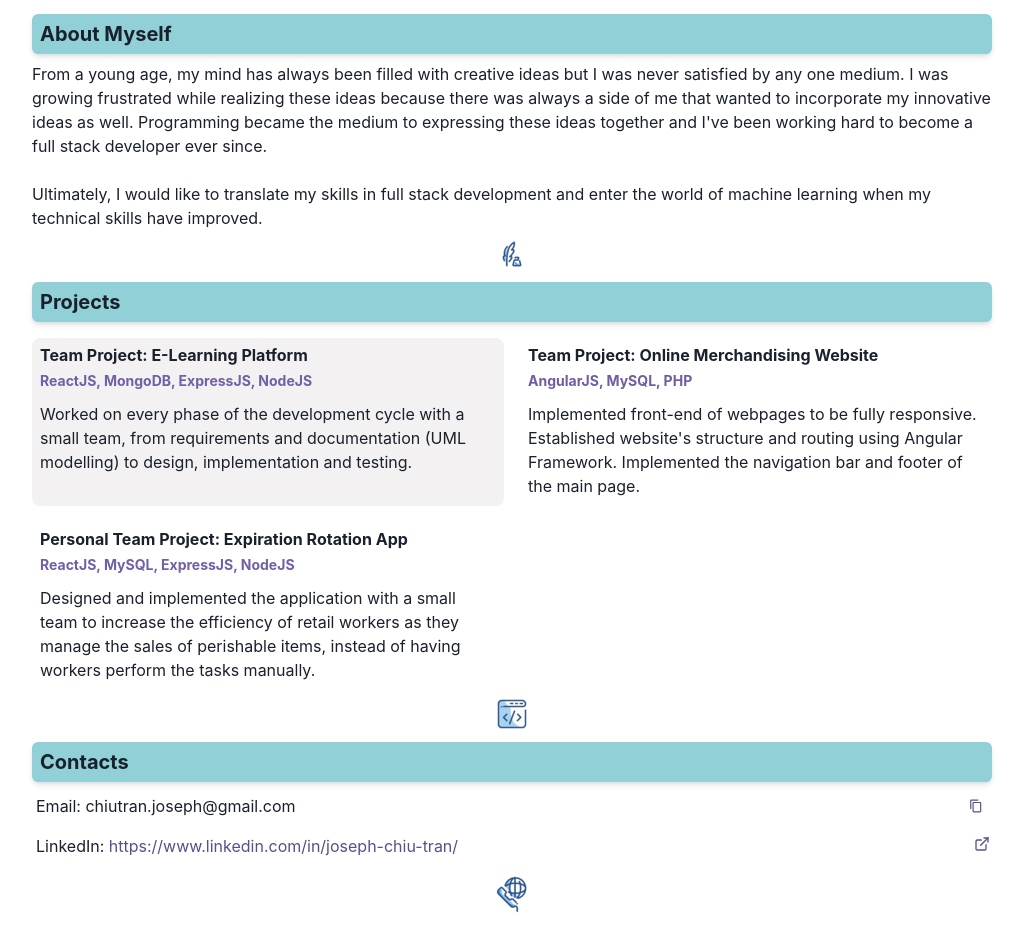
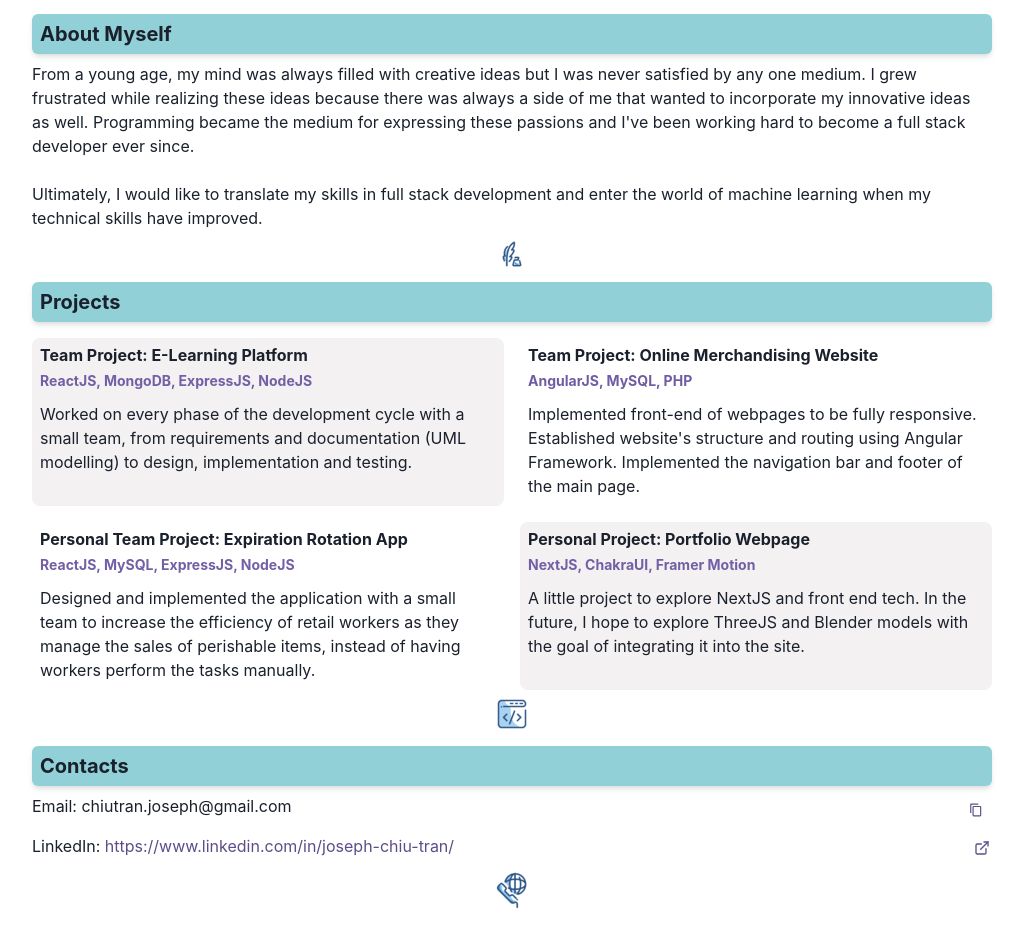
Before and after one commit to namkhi/portfolio_app, a Next.js app: page / in a window 1280 px wide. Shown: the part 462-1414 px from the top of the page, without its empty margins (128-1151 px from the left). Built offline with nearby package versions, Linux system fonts and the light colour scheme.

Commit message:
touch up to content of page
- added new grid item for portfolio site
- changes to proof read content
- fixed placement of text in responsive windows

```diff
--- a/pages/index.js
+++ b/pages/index.js
@@ -1,4 +1,4 @@
-import { Container, Box, Text, Heading, Image, Grid, GridItem, Link, useClipboard, IconButton, Spacer, Popover, PopoverTrigger, PopoverContent, PopoverArrow, PopoverCloseButton, PopoverHeader} from '@chakra-ui/react'
+import { Container, Box, Text, Heading, Image, Grid, GridItem, Link, useClipboard, IconButton, Spacer, Popover, PopoverTrigger, PopoverContent, PopoverArrow, PopoverHeader, Flex} from '@chakra-ui/react'
 import { ExternalLinkIcon, CopyIcon } from '@chakra-ui/icons'
 import React, { useState } from 'react'
 import Section from '../components/section'
@@ -42,8 +42,8 @@ export default function Home() {
         </Heading>
 
         <Text pt="2">
-          From a young age, my mind has always been filled with creative ideas but I was never satisfied by any one medium.  I was growing frustrated while realizing these ideas because
-          there was always a side of me that wanted to incorporate my innovative ideas as well.  Programming became the medium to expressing these ideas together and I&apos;ve been working hard
+          From a young age, my mind was always filled with creative ideas but I was never satisfied by any one medium.  I grew frustrated while realizing these ideas because
+          there was always a side of me that wanted to incorporate my innovative ideas as well.  Programming became the medium for expressing these passions and I&apos;ve been working hard
           to become a full stack developer ever since.
           <br/> <br/>
           Ultimately, I would like to translate my skills in full stack development and enter the world of machine learning when my technical skills have improved.
@@ -100,6 +100,18 @@ export default function Home() {
               Designed and implemented the application with a small team to increase the efficiency of retail workers as they manage the sales of perishable items, instead of having workers perform the tasks manually.
               </Text>
             </GridItem>
+
+            <GridItem bg={{md:"#f3f1f1", base:"white"}} borderRadius="lg" p="2" display={{md:'flex-box'}}>
+              <Heading as="h2" size="sm">
+                Personal Project: Portfolio Webpage
+              </Heading>
+                <Heading as="h3" size="xs" pt="2" pb="3" color="hsl(256, 28%, 51%)">
+                  NextJS, ChakraUI, Framer Motion
+                </Heading>
+                <Text>
+                  A little project to explore NextJS and front end tech.  In the future, I hope to explore ThreeJS and Blender models with the goal of integrating it into the site.
+                </Text>
+            </GridItem>
           </Grid>
 
           <Box align="center">
@@ -109,13 +121,14 @@ export default function Home() {
         </Section>
 
         <Section delay={0.3}>
+        <Box pt="1" display={{md:'flex-box'}}>
           <Heading as="h3" size="md" variant="section-title" bg="#91D0D7" borderRadius="md" p="2" boxShadow="md">
             Contacts
           </Heading>
 
-          <Box pt="2" display="flex">
+          <Box pt="2" display={{md:"flex", base:"flex-box"}}>
 
-              <Text p="1" value={ value }>
+              <Text value={ value }>
                 Email: chiutran.joseph@gmail.com
               </Text>
               <Spacer/>
@@ -130,15 +143,20 @@ export default function Home() {
               </Popover>
             </Box>
 
-            <Box pt="2" display="flex">
-              <Text p="1">LinkedIn:&nbsp;<Link href="https://www.linkedin.com/in/joseph-chiu-tran/" isExternal color="hsl(256, 28%, 42%)"><a>https://www.linkedin.com/in/joseph-chiu-tran/</a></Link></Text> <Spacer/>
+            <Box pt="2" display={{md:"flex", base:"flex-box"}}>
+              <Text>LinkedIn:&nbsp;
+                <Link href="https://www.linkedin.com/in/joseph-chiu-tran/" isExternal color="hsl(256, 28%, 42%)">
+                  <a>https://www.linkedin.com/in/joseph-chiu-tran/</a>
+                </Link>
+              </Text>
+              <Spacer/>
               <Link href="https://www.linkedin.com/in/joseph-chiu-tran/" isExternal><ExternalLinkIcon color="hsl(256, 28%, 42%)" mx='2px'/> </Link>
-
           </Box>
 
           <Box align="center" pt="2">
             <Image src="images/contact.png"/>
           </Box>
+        </Box>
         </Section>
 
     </Main>
```
